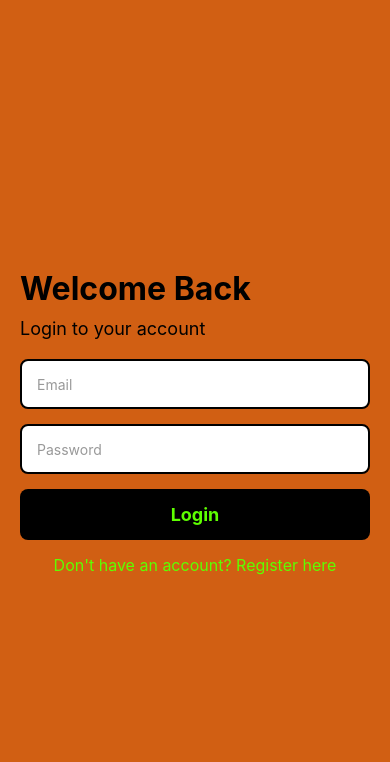
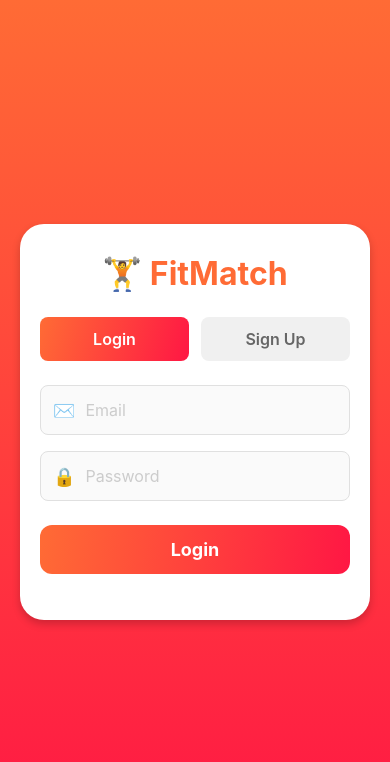
Before and after one commit to application-project-group16/application-project-group16, a React Native app: screen /Login in a window 390 px wide. Shown: the top 762 px of the page. Built offline with nearby package versions, Linux system fonts and the light colour scheme; no server answers.

Commit message:
add UI design to login

```diff
--- a/package.json
+++ b/package.json
@@ -16,6 +16,7 @@
     "@react-navigation/stack": "^7.1.1",
     "expo": "~54.0.6",
     "expo-image-picker": "^17.0.10",
+    "expo-linear-gradient": "^15.0.8",
     "expo-location": "^19.0.8",
     "expo-status-bar": "~3.0.9",
     "firebase": "^12.8.0",
--- /dev/null
+++ b/src/Models/Gradient.ts
@@ -0,0 +1,4 @@
+export const gradients = {
+  authBackground: ['#FF6B35', '#FF1744'] as const,
+  brandButton: ['#FF6B35', '#FF1744'] as const,
+};
--- a/src/screens/login/LoginView.tsx
+++ b/src/screens/login/LoginView.tsx
@@ -1,4 +1,6 @@
 import { View, Text, TextInput, StyleSheet, ScrollView, TouchableOpacity } from 'react-native';
+import { LinearGradient } from 'expo-linear-gradient';
+import { gradients } from '../../Models/Gradient';
 
 interface LoginViewProps {
   email: string;
@@ -18,85 +20,157 @@ export default function LoginView({
   onNavigateToRegister,
 }: LoginViewProps) {
   return (
-    <View style={styles.container}>
+    <LinearGradient colors={gradients.authBackground} style={styles.container}>
       <ScrollView contentContainerStyle={styles.scrollContent}>
-        <Text style={styles.title}>Welcome Back</Text>
-        <Text style={styles.subtitle}>Login to your account</Text>
+        <View style={styles.card}>
+          <Text style={styles.logo}>🏋️ FitMatch</Text>
 
+          <View style={styles.tabContainer}>
+            <LinearGradient
+              colors={gradients.authBackground}
+              start={{ x: 0, y: 0 }}
+              end={{ x: 1, y: 1 }}
+              style={styles.loginTab}
+            >
+              <TouchableOpacity>
+              <Text style={styles.activeTabText}>Login</Text>
+              </TouchableOpacity>
+            </LinearGradient>
+
+            <TouchableOpacity style={styles.signUpTab}>
+              <Text style={styles.inactiveTabText} onPress={onNavigateToRegister}>Sign Up</Text>
+            </TouchableOpacity>
+          </View>
+
+          <View style={styles.inputContainer}>
+            <Text style={styles.inputIcon}>✉️</Text>
             <TextInput
               placeholder="Email"
               value={email}
               onChangeText={onEmailChange}
               keyboardType="email-address"
-          placeholderTextColor="#999"
+              placeholderTextColor="#ccc"
               style={styles.input}
             />
+          </View>
+
+          <View style={styles.inputContainer}>
+            <Text style={styles.inputIcon}>🔒</Text>
             <TextInput
               placeholder="Password"
               value={password}
               onChangeText={onPasswordChange}
               secureTextEntry
-          placeholderTextColor="#999"
+              placeholderTextColor="#ccc"
               style={styles.input}
             />
-        <TouchableOpacity
+          </View>
+          <LinearGradient
+            colors={['#FF6B35', '#FF1744']}
+            start={{ x: 0, y: 0 }}
+            end={{ x: 1, y: 1 }}
             style={styles.loginButton}
-          onPress={onLogin}
-        >
-          <Text style={styles.buttonText}>Login</Text>
-        </TouchableOpacity>
-
-        <TouchableOpacity onPress={onNavigateToRegister}>
-          <Text style={styles.registerLink}>Don't have an account? Register here</Text>
-        </TouchableOpacity>
+          ><Text style={styles.loginButtonText} onPress={onLogin}>Login</Text></LinearGradient>
+        </View>
       </ScrollView>
-    </View>
+    </LinearGradient>
   );
 }
 
 const styles = StyleSheet.create({
   container: {
     flex: 1,
-    backgroundColor: '#d15f13',
+    backgroundColor: '#FF5A4A',
   },
   scrollContent: {
-    padding: 20,
+    flexGrow: 1,
     justifyContent: 'center',
-    flexGrow: 1,
+    paddingHorizontal: 20,
+    paddingVertical: 40,
   },
-  title: {
+  card: {
+    backgroundColor: '#fff',
+    borderRadius: 24,
+    paddingHorizontal: 20,
+    paddingVertical: 30,
+    shadowColor: '#000',
+    shadowOffset: { width: 0, height: 4 },
+    shadowOpacity: 0.2,
+    shadowRadius: 8,
+    elevation: 5,
+  },
+  logo: {
     fontSize: 32,
-    fontWeight: 'bold',
-    marginBottom: 10,
+    fontWeight: '700',
+    color: '#FF6B35',
+    textAlign: 'center',
+    marginBottom: 24,
   },
-  subtitle: {
+  tabContainer: {
+    flexDirection: 'row',
+    marginBottom: 24,
+    gap: 12,
+  },
+  loginTab: {
+    flex: 1,
+    backgroundColor: '#FF6B35',
+    paddingVertical: 12,
+    borderRadius: 8,
+    alignItems: 'center',
+  },
+  signUpTab: {
+    flex: 1,
+    backgroundColor: '#f0f0f0',
+    paddingVertical: 12,
+    borderRadius: 8,
+    alignItems: 'center',
+  },
+  activeTabText: {
+    color: '#fff',
+    fontSize: 16,
+    fontWeight: '600',
+  },
+  inactiveTabText: {
+    color: '#666',
+    fontSize: 16,
+    fontWeight: '600',
+  },
+  inputContainer: {
+    flexDirection: 'row',
+    alignItems: 'center',
+    borderWidth: 1,
+    borderColor: '#e0e0e0',
+    borderRadius: 8,
+    paddingHorizontal: 12,
+    marginBottom: 16,
+    backgroundColor: '#fafafa',
+  },
+  inputIcon: {
     fontSize: 18,
-    marginBottom: 20,
+    marginRight: 10,
   },
   input: {
-    height: 50,
-    borderColor: '#000',
-    borderWidth: 2,
-    borderRadius: 8,
-    paddingHorizontal: 15,
-    marginBottom: 15,
-    backgroundColor: '#fff',
+    flex: 1,
+    paddingVertical: 14,
+    fontSize: 16,
+    color: '#333',
   },
   loginButton: {
-    backgroundColor: '#000',
-    paddingVertical: 15,
-    borderRadius: 8,
+    backgroundColor: '#FF6B35',
+    paddingVertical: 14,
+    borderRadius: 12,
     alignItems: 'center',
-    marginBottom: 15,
+    marginTop: 8,
+    marginBottom: 16,
   },
-  buttonText: {
-    color: '#5eff00',
+  loginButtonText: {
+    color: '#fff',
     fontSize: 18,
-    fontWeight: 'bold',
+    fontWeight: '700',
   },
-  registerLink: {
-    color: '#5eff00',
+  signUpLink: {
+    color: '#666',
     textAlign: 'center',
-    fontSize: 16,
+    fontSize: 14,
   },
 });
```
Also changed, not shown: 1 other file (tests, documents, lock files or other folders). Lines whose indentation alone changed are shown as unchanged.
